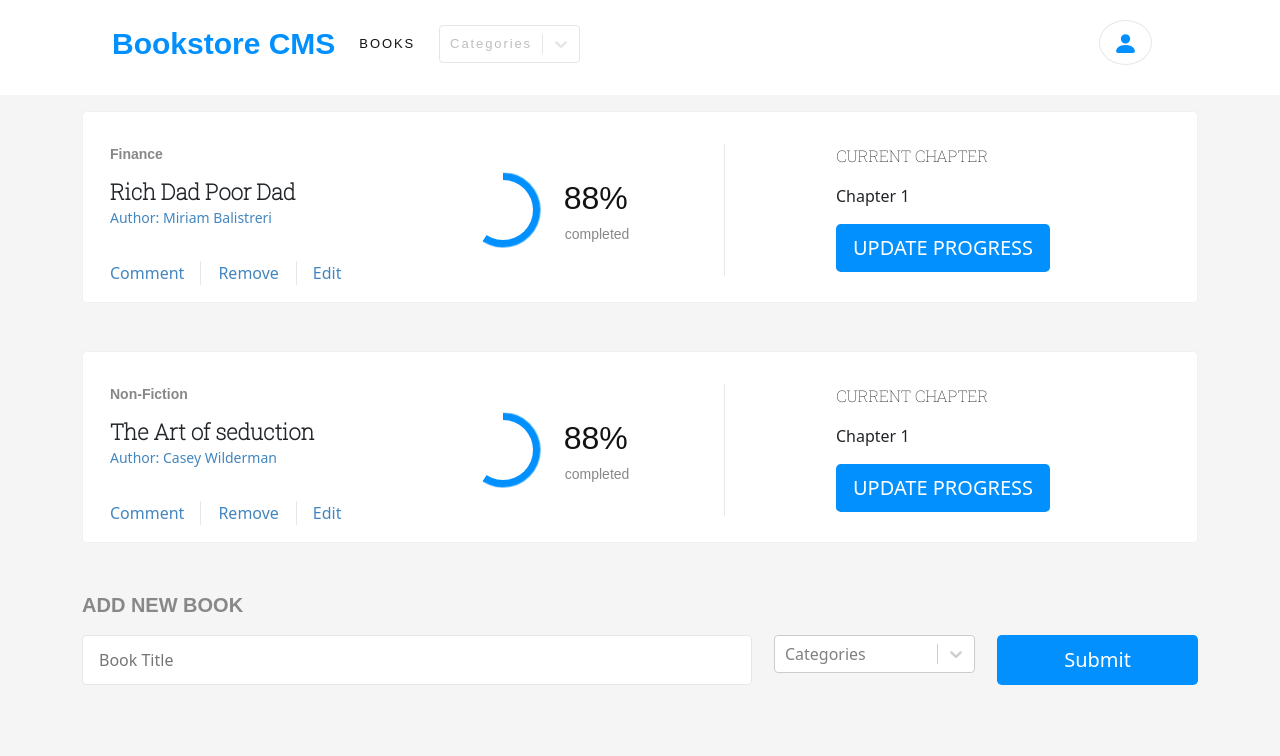
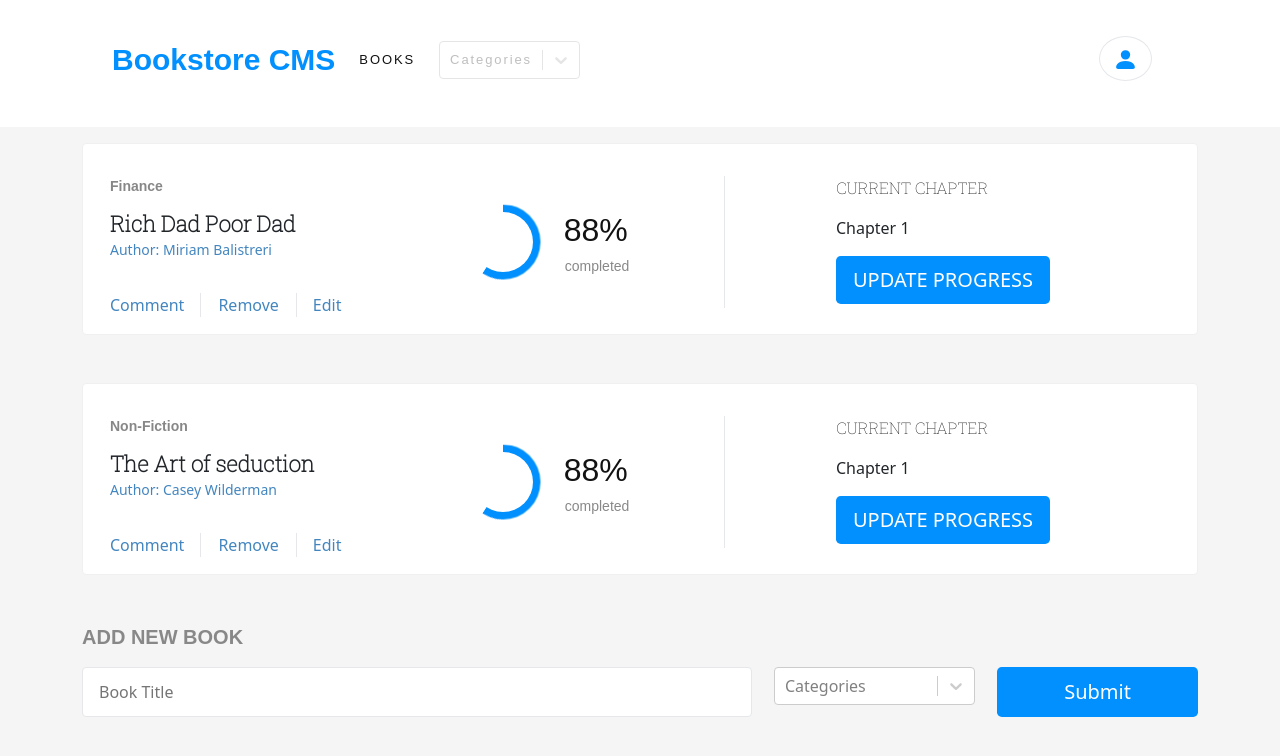
Before and after one commit to tanzila-abedin/bookstore, a React (Create React App) app: page / in a window 1280 px wide. Shown: the top 756 px of the page. Built offline with nearby package versions, Linux system fonts and the light colour scheme.

Commit message:
Give head-wrap a min width and max width for the elements to remain fixed when zoomed and out

```diff
--- a/src/components/Header.js
+++ b/src/components/Header.js
@@ -24,6 +24,7 @@ const Header = () => {
 
   return (
     <header>
+      <div className="head-wrap">
         <div className="header-text">
           <h1 className="bookstore-cms">Bookstore CMS</h1>
           <p className="books pt-2">BOOKS</p>
@@ -37,6 +38,7 @@ const Header = () => {
             <BsFillPersonFill size={25} />
           </i>
         </div>
+      </div>
     </header>
   );
 };
--- a/src/index.css
+++ b/src/index.css
@@ -7,26 +7,32 @@ body {
 }
 
 header {
-  -webkit-box-align: center;
-  -ms-flex-align: center;
-  align-items: center;
   background-color: white;
-  display: -webkit-box;
-  display: flex;
-  font-family: 'Montserrat Bold', sans-serif;
-  height: 5.938rem;
-  -webkit-box-pack: justify;
-  -ms-flex-pack: justify;
-  justify-content: space-between;
   margin: 0 auto;
 }
 
-header .header-text {
+.header-text {
   /* -ms-flex-align: center; */
   display: flex;
   justify-content: center;
   align-items: center;
   margin-left: 3rem;
+}
+
+.head-wrap {
+  max-width: 1500px;
+  min-width: 1000px;
+  display: -webkit-box;
+  display: flex;
+  font-family: 'Montserrat Bold', sans-serif;
+  max-height: 7.938rem;
+  -webkit-box-pack: justify;
+  -ms-flex-pack: justify;
+  justify-content: space-between;
+  margin: 0 auto;
+  -webkit-box-align: center;
+  -ms-flex-align: center;
+  align-items: center;
 }
 
 header .header-text > * {
```
Lines whose indentation alone changed are shown as unchanged.
